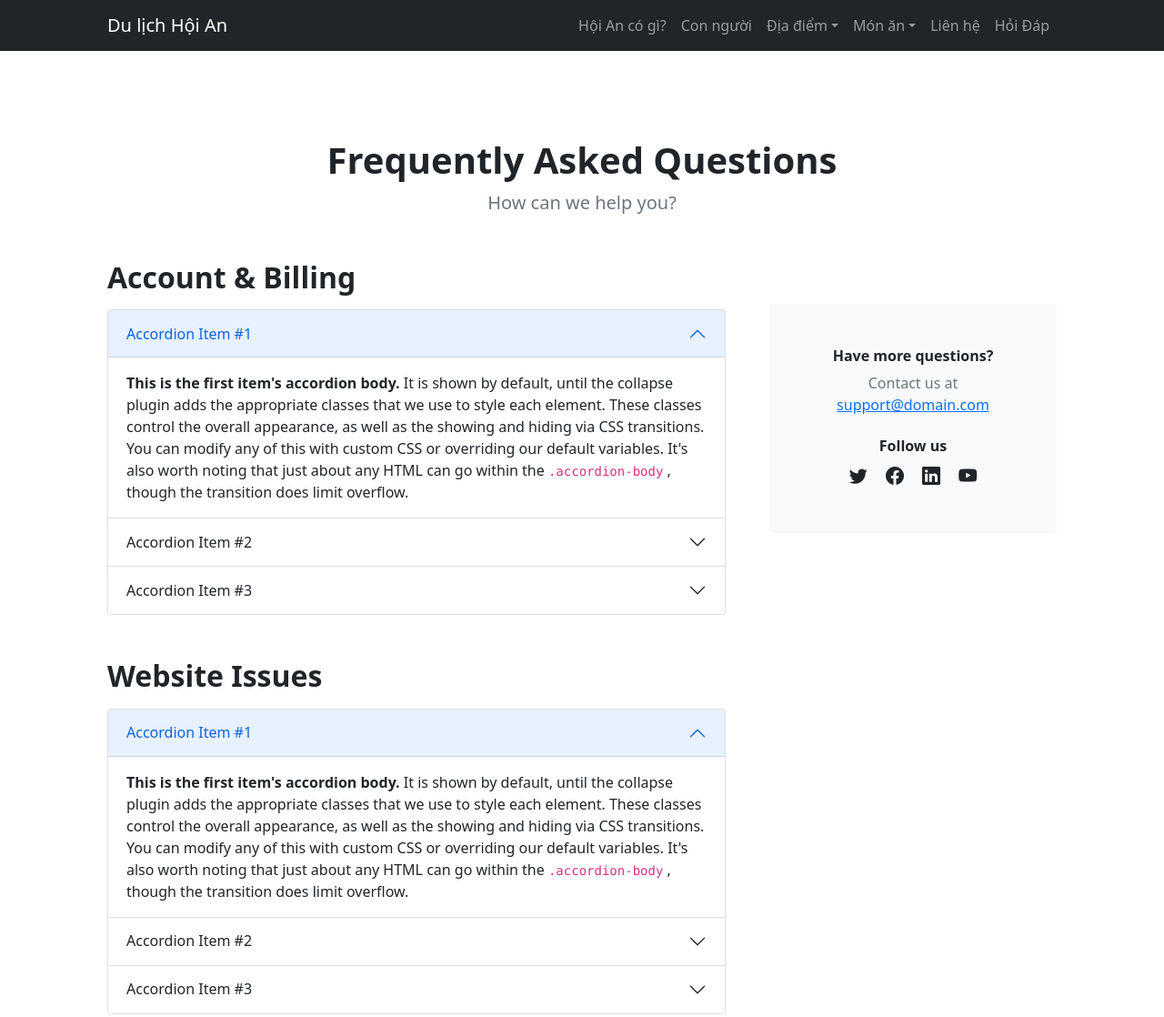
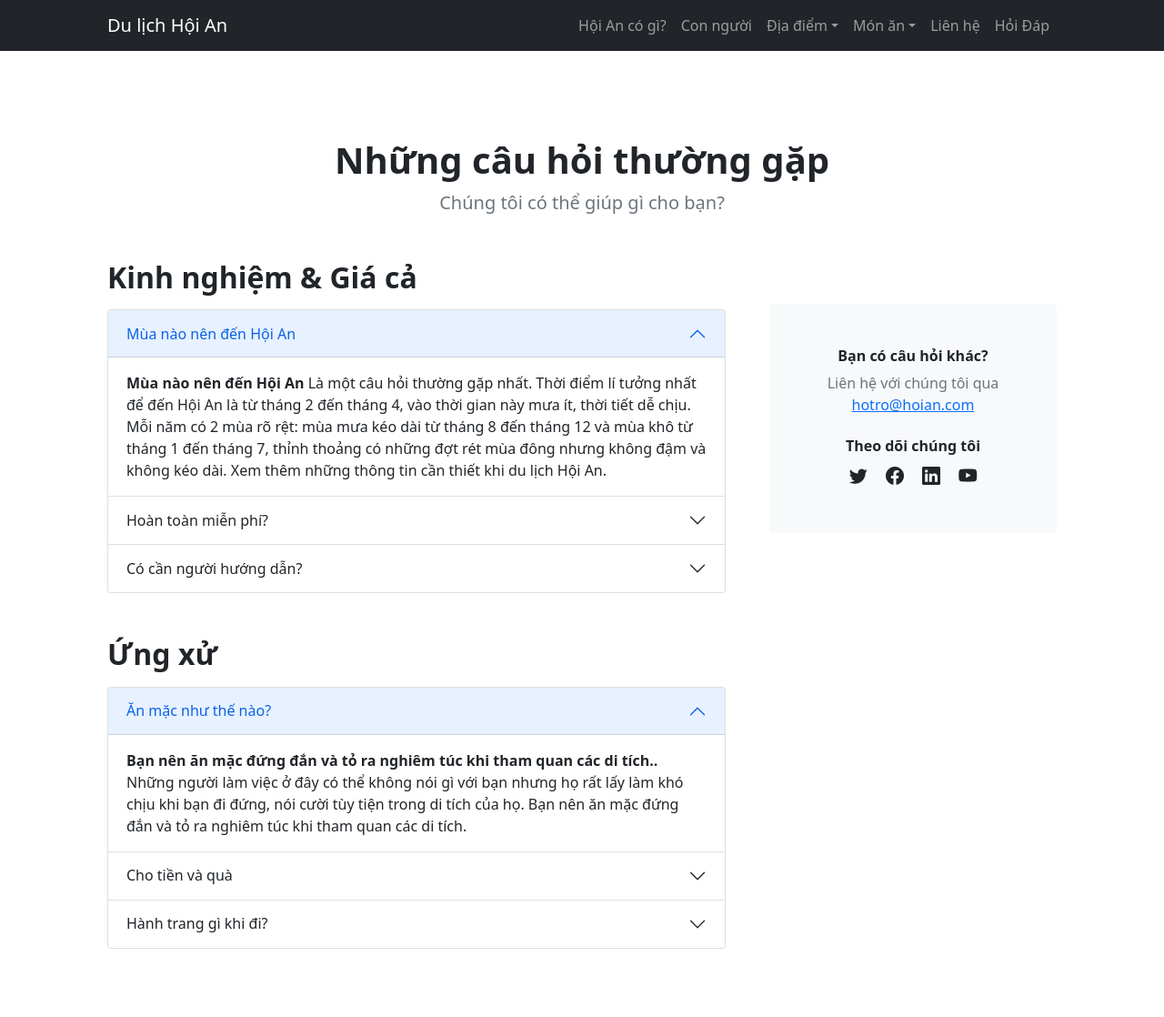
Before and after one commit to 2106-LINHND-FX11219/asm4, a plain HTML site: page faq.html in a window 1280 px wide. Shown: the top 1118 px of the page at 91% size. Drawn offline with nearby package versions, Linux system fonts and the light colour scheme.

Commit message:
completed FAQ

```diff
--- a/faq.html
+++ b/faq.html
@@ -5,7 +5,7 @@
         <meta name="viewport" content="width=device-width, initial-scale=1, shrink-to-fit=no" />
         <meta name="description" content="" />
         <meta name="author" content="" />
-        <title>Modern Business - Start Bootstrap Template</title>
+        <title>Hỏi đáp</title>
         <!-- Favicon-->
         <link rel="icon" type="image/x-icon" href="assets/favicon.ico" />
         <!-- Bootstrap icons-->
@@ -48,81 +48,84 @@
             <section class="py-5">
                 <div class="container px-5 my-5">
                     <div class="text-center mb-5">
-                        <h1 class="fw-bolder">Frequently Asked Questions</h1>
-                        <p class="lead fw-normal text-muted mb-0">How can we help you?</p>
+                        <h1 class="fw-bolder">Những câu hỏi thường gặp</h1>
+                        <p class="lead fw-normal text-muted mb-0">Chúng tôi có thể giúp gì cho bạn?</p>
                     </div>
                     <div class="row gx-5">
                         <div class="col-xl-8">
                             <!-- FAQ Accordion 1-->
-                            <h2 class="fw-bolder mb-3">Account &amp; Billing</h2>
+                            <h2 class="fw-bolder mb-3">Kinh nghiệm &amp; Giá cả</h2>
                             <div class="accordion mb-5" id="accordionExample">
                                 <div class="accordion-item">
-                                    <h3 class="accordion-header" id="headingOne"><button class="accordion-button" type="button" data-bs-toggle="collapse" data-bs-target="#collapseOne" aria-expanded="true" aria-controls="collapseOne">Accordion Item #1</button></h3>
+                                    <h3 class="accordion-header" id="headingOne"><button class="accordion-button" type="button" data-bs-toggle="collapse" data-bs-target="#collapseOne" aria-expanded="true" aria-controls="collapseOne">Mùa nào nên đến Hội An</button></h3>
                                     <div class="accordion-collapse collapse show" id="collapseOne" aria-labelledby="headingOne" data-bs-parent="#accordionExample">
                                         <div class="accordion-body">
-                                            <strong>This is the first item's accordion body.</strong>
-                                            It is shown by default, until the collapse plugin adds the appropriate classes that we use to style each element. These classes control the overall appearance, as well as the showing and hiding via CSS transitions. You can modify any of this with custom CSS or overriding our default variables. It's also worth noting that just about any HTML can go within the
-                                            <code>.accordion-body</code>
-                                            , though the transition does limit overflow.
+                                            <strong>Mùa nào nên đến Hội An</strong>
+                                            Là một câu hỏi thường gặp nhất. Thời điểm lí tưởng nhất để đến Hội An là từ tháng 2 đến tháng 4, vào thời gian này mưa ít, thời tiết dễ chịu. Mỗi năm có 2 mùa rõ rệt: mùa mưa kéo dài từ tháng 8 đến tháng 12 và mùa khô từ tháng 1 đến tháng 7, thỉnh thoảng có những đợt rét mùa đông nhưng không đậm và không kéo dài. Xem thêm những thông tin cần thiết khi du lịch Hội An.
                                         </div>
                                     </div>
                                 </div>
                                 <div class="accordion-item">
-                                    <h3 class="accordion-header" id="headingTwo"><button class="accordion-button collapsed" type="button" data-bs-toggle="collapse" data-bs-target="#collapseTwo" aria-expanded="false" aria-controls="collapseTwo">Accordion Item #2</button></h3>
+                                    <h3 class="accordion-header" id="headingTwo"><button class="accordion-button collapsed" type="button" data-bs-toggle="collapse" data-bs-target="#collapseTwo" aria-expanded="false" aria-controls="collapseTwo">Hoàn toàn miễn phí?</button></h3>
                                     <div class="accordion-collapse collapse" id="collapseTwo" aria-labelledby="headingTwo" data-bs-parent="#accordionExample">
                                         <div class="accordion-body">
-                                            <strong>This is the second item's accordion body.</strong>
-                                            It is hidden by default, until the collapse plugin adds the appropriate classes that we use to style each element. These classes control the overall appearance, as well as the showing and hiding via CSS transitions. You can modify any of this with custom CSS or overriding our default variables. It's also worth noting that just about any HTML can go within the
-                                            <code>.accordion-body</code>
-                                            , though the transition does limit overflow.
+                                            <strong>Một số địa điểm đặc biệt có thu phí.</strong>
+                                            Một trong số đó là Khu Vực Di Sản, bạn hãy mua vé ở quầy phục vụ của Văn phòng Hướng dẫn tham quan Hội An ( số ĐT: 0510.3862715). Với vé tham quan này, bạn được quyền thăm viếng 4 điểm, tương ứng với 4 ô trong tổng số 22 điểm tham quan.
+                                            Nếu bạn đi theo nhóm (8 người trở lên) thì nhóm của bạn sẽ được Văn phòng này cung cấp một Hướng dẫn viên miễn phí trong vòng 2 giờ.
+                                           <br> Giá vé tham quan đô thị cổ Hội An:
+<br>
+- Khách nội địa: 80.000 đồng/người/lượt. <br>
+- Khách nước ngoài : 120.000 đồng/người/lượt. <br>
+
+Miễn lệ phí hướng dẫn cho đoàn từ 8 khách trở lên, liên hệ thuyết minh viên tại nơi bán vé.
+
+Vé có thời hạn trong 24 giờ, được thăm quan 3 điểm tuỳ chọn và cảnh quan phố cổ.
                                         </div>
                                     </div>
                                 </div>
                                 <div class="accordion-item">
-                                    <h3 class="accordion-header" id="headingThree"><button class="accordion-button collapsed" type="button" data-bs-toggle="collapse" data-bs-target="#collapseThree" aria-expanded="false" aria-controls="collapseThree">Accordion Item #3</button></h3>
+                                    <h3 class="accordion-header" id="headingThree"><button class="accordion-button collapsed" type="button" data-bs-toggle="collapse" data-bs-target="#collapseThree" aria-expanded="false" aria-controls="collapseThree">Có cần người hướng dẫn?</button></h3>
                                     <div class="accordion-collapse collapse" id="collapseThree" aria-labelledby="headingThree" data-bs-parent="#accordionExample">
                                         <div class="accordion-body">
-                                            <strong>This is the third item's accordion body.</strong>
-                                            It is hidden by default, until the collapse plugin adds the appropriate classes that we use to style each element. These classes control the overall appearance, as well as the showing and hiding via CSS transitions. You can modify any of this with custom CSS or overriding our default variables. It's also worth noting that just about any HTML can go within the
-                                            <code>.accordion-body</code>
-                                            , though the transition does limit overflow.
+                                            <strong>Các nhà hàng, cửa hiệu luôn sẵn sàng phục vụ bạn tận tình. </strong>
+                                            Đa số người hướng dẫn đều là những người dẫn mối. Vì thế, bạn không nhất thiết phải nghe những người dẫn mối hoặc theo họ đến nơi mua sắm vì có thể bạn phải trả công cho họ mà vẫn không biết qua những thứ bạn mua sắm
                                         </div>
                                     </div>
                                 </div>
                             </div>
                             <!-- FAQ Accordion 2-->
-                            <h2 class="fw-bolder mb-3">Website Issues</h2>
+                            <h2 class="fw-bolder mb-3">Ứng xử</h2>
                             <div class="accordion mb-5 mb-xl-0" id="accordionExample2">
                                 <div class="accordion-item">
-                                    <h3 class="accordion-header" id="headingOne"><button class="accordion-button" type="button" data-bs-toggle="collapse" data-bs-target="#collapseOne" aria-expanded="true" aria-controls="collapseOne">Accordion Item #1</button></h3>
+                                    <h3 class="accordion-header" id="headingOne"><button class="accordion-button" type="button" data-bs-toggle="collapse" data-bs-target="#collapseOne" aria-expanded="true" aria-controls="collapseOne">Ăn mặc như thế nào?</button></h3>
                                     <div class="accordion-collapse collapse show" id="collapseOne" aria-labelledby="headingOne" data-bs-parent="#accordionExample2">
                                         <div class="accordion-body">
-                                            <strong>This is the first item's accordion body.</strong>
-                                            It is shown by default, until the collapse plugin adds the appropriate classes that we use to style each element. These classes control the overall appearance, as well as the showing and hiding via CSS transitions. You can modify any of this with custom CSS or overriding our default variables. It's also worth noting that just about any HTML can go within the
-                                            <code>.accordion-body</code>
-                                            , though the transition does limit overflow.
+                                            <strong>Bạn nên ăn mặc đứng đắn và tỏ ra nghiêm túc khi tham quan các di tích..</strong>
+                                             Những người làm việc ở đây có thể không nói gì với bạn nhưng họ rất lấy làm khó chịu khi bạn đi đứng, nói cười tùy tiện trong di tích của họ.
+                                             Bạn nên ăn mặc đứng đắn và tỏ ra nghiêm túc khi tham quan các di tích.
                                             </div>
                                     </div>
                                 </div>
                                 <div class="accordion-item">
-                                    <h3 class="accordion-header" id="headingTwo"><button class="accordion-button collapsed" type="button" data-bs-toggle="collapse" data-bs-target="#collapseTwo" aria-expanded="false" aria-controls="collapseTwo">Accordion Item #2</button></h3>
+                                    <h3 class="accordion-header" id="headingTwo"><button class="accordion-button collapsed" type="button" data-bs-toggle="collapse" data-bs-target="#collapseTwo" aria-expanded="false" aria-controls="collapseTwo">Cho tiền và quà</button></h3>
                                     <div class="accordion-collapse collapse" id="collapseTwo" aria-labelledby="headingTwo" data-bs-parent="#accordionExample2">
                                         <div class="accordion-body">
-                                            <strong>This is the second item's accordion body.</strong>
-                                            It is hidden by default, until the collapse plugin adds the appropriate classes that we use to style each element. These classes control the overall appearance, as well as the showing and hiding via CSS transitions. You can modify any of this with custom CSS or overriding our default variables. It's also worth noting that just about any HTML can go within the
-                                            <code>.accordion-body</code>
-                                            , though the transition does limit overflow.
+                                            <strong>Bạn không nên tặng quà,</strong>
+                                             dù nhỏ (như bút viết, bánh kẹo hoặc tiền lẻ) cho trẻ em vì như thế bạn đã vô tình tạo những thói quen xấu cho các em.
                                         </div>
                                     </div>
                                 </div>
                                 <div class="accordion-item">
-                                    <h3 class="accordion-header" id="headingThree"><button class="accordion-button collapsed" type="button" data-bs-toggle="collapse" data-bs-target="#collapseThree" aria-expanded="false" aria-controls="collapseThree">Accordion Item #3</button></h3>
+                                    <h3 class="accordion-header" id="headingThree"><button class="accordion-button collapsed" type="button" data-bs-toggle="collapse" data-bs-target="#collapseThree" aria-expanded="false" aria-controls="collapseThree">Hành trang gì khi đi?</button></h3>
                                     <div class="accordion-collapse collapse" id="collapseThree" aria-labelledby="headingThree" data-bs-parent="#accordionExample2">
                                         <div class="accordion-body">
-                                            <strong>This is the third item's accordion body.</strong>
-                                            It is hidden by default, until the collapse plugin adds the appropriate classes that we use to style each element. These classes control the overall appearance, as well as the showing and hiding via CSS transitions. You can modify any of this with custom CSS or overriding our default variables. It's also worth noting that just about any HTML can go within the
-                                            <code>.accordion-body</code>
-                                            , though the transition does limit overflow.
+                                            <strong>Trước khi đi, bạn nên dành thời gian để chuẩn bị mọi đồ dùng cần thiết</strong>
+                                           cho mình như: <br>
+                                            - Áo, quần, đồ bơi (vì đi tắm biển thường xuyên) <br>
+                                            - Mũ, nón, và ô thì tốt vì rất nắng nóng <br>
+                                            - Kem chống nắng, thuốc bôi chống côn trùng- <br>
+                                            - Máy ảnh, máy quay. (Nên mang chân máy đi vì chụp anh Hội An đêm khá đẹp) <br>
+                                            Lưu ý nên đem theo chai nước vì ở đây rất nắng và nóng.
                                         </div>
                                     </div>
                                 </div>
@@ -133,13 +136,13 @@
                                 <div class="card-body p-4 py-lg-5">
                                     <div class="d-flex align-items-center justify-content-center">
                                         <div class="text-center">
-                                            <div class="h6 fw-bolder">Have more questions?</div>
+                                            <div class="h6 fw-bolder">Bạn có câu hỏi khác?</div>
                                             <p class="text-muted mb-4">
-                                                Contact us at
+                                                Liên hệ với chúng tôi qua
                                                 <br />
-                                                <a href="#!">support@domain.com</a>
+                                                <a href="#!">hotro@hoian.com</a>
                                             </p>
-                                            <div class="h6 fw-bolder">Follow us</div>
+                                            <div class="h6 fw-bolder">Theo dõi chúng tôi</div>
                                             <a class="fs-5 px-2 link-dark" href="#!"><i class="bi-twitter"></i></a>
                                             <a class="fs-5 px-2 link-dark" href="#!"><i class="bi-facebook"></i></a>
                                             <a class="fs-5 px-2 link-dark" href="#!"><i class="bi-linkedin"></i></a>
```
Lines whose indentation alone changed are shown as unchanged.
